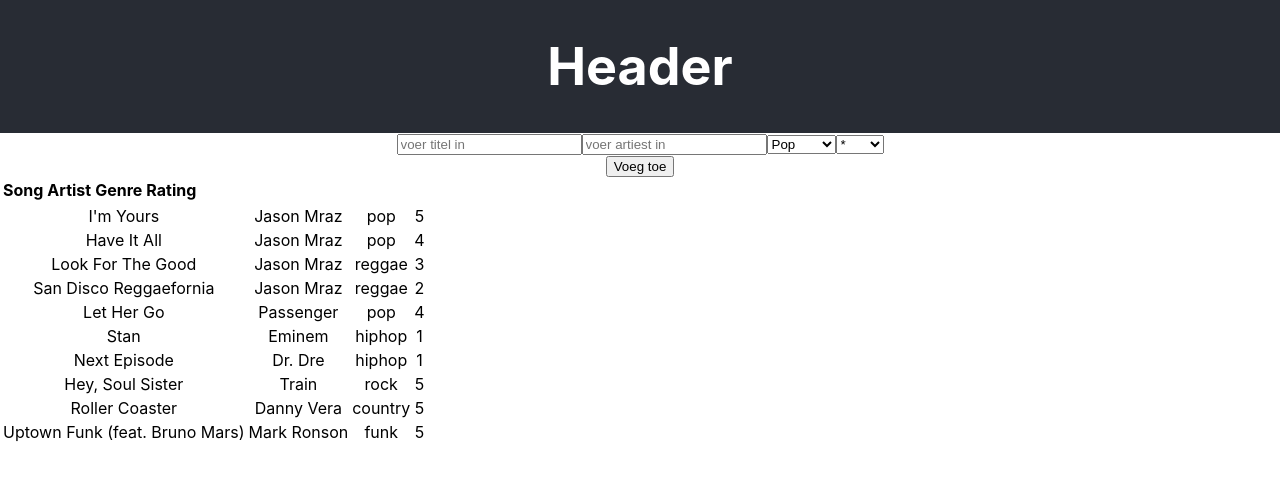
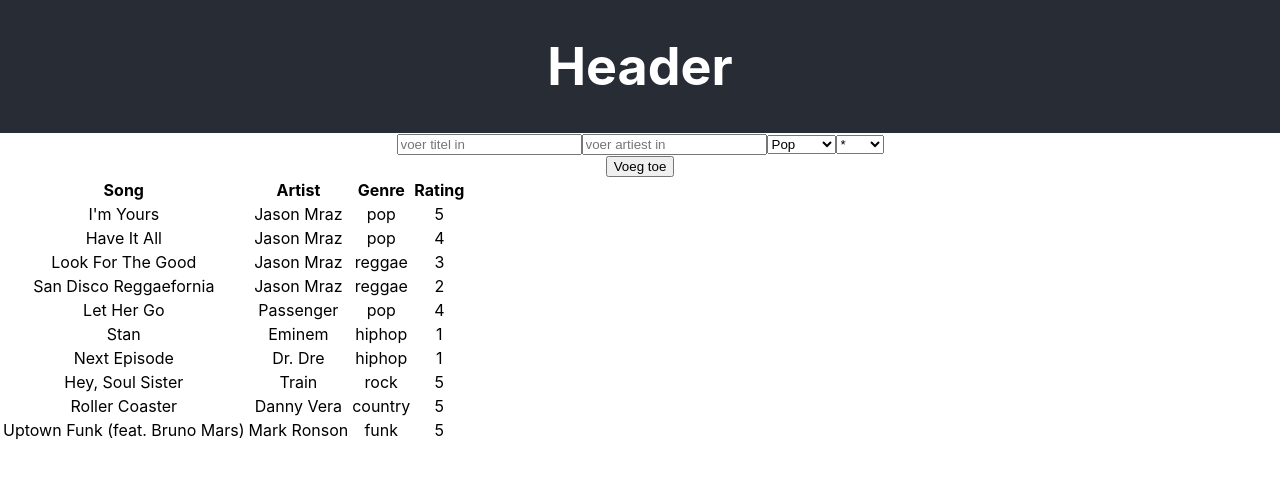
Before and after one commit to MMRijnsburger/Project-React-Lil-Playlist, a React (Create React App) app: page / in a window 1280 px wide. Shown: the top 478 px of the page. Built offline with nearby package versions, Linux system fonts and the light colour scheme.

Commit message:
change table and tbody

```diff
--- a/src/components/Table/Table.js
+++ b/src/components/Table/Table.js
@@ -12,11 +12,9 @@ class Table extends React.Component {
         ))
 
         return (
-            <table>
-                <tbody>
-                    {tableItems}
-                </tbody>
-            </table>
+            <tbody>
+                {tableItems}
+            </tbody>
         )
     }
 }
--- a/src/containers/TableList.js
+++ b/src/containers/TableList.js
@@ -3,7 +3,6 @@ import Table from '../components/Table/Table';
 
 const TableList = (props) => {
     return (
-        <div>
         <table>
             <thead>
                 <tr className="song-header">
@@ -13,9 +12,9 @@ const TableList = (props) => {
                     <th className="song-row_item">Rating</th>
                 </tr>
             </thead>
+
+            <Table items={props.list} />
         </table>
-            <Table items={props.list} />
-        </div>
     )
 }
 
```
Lines whose indentation alone changed are shown as unchanged.
